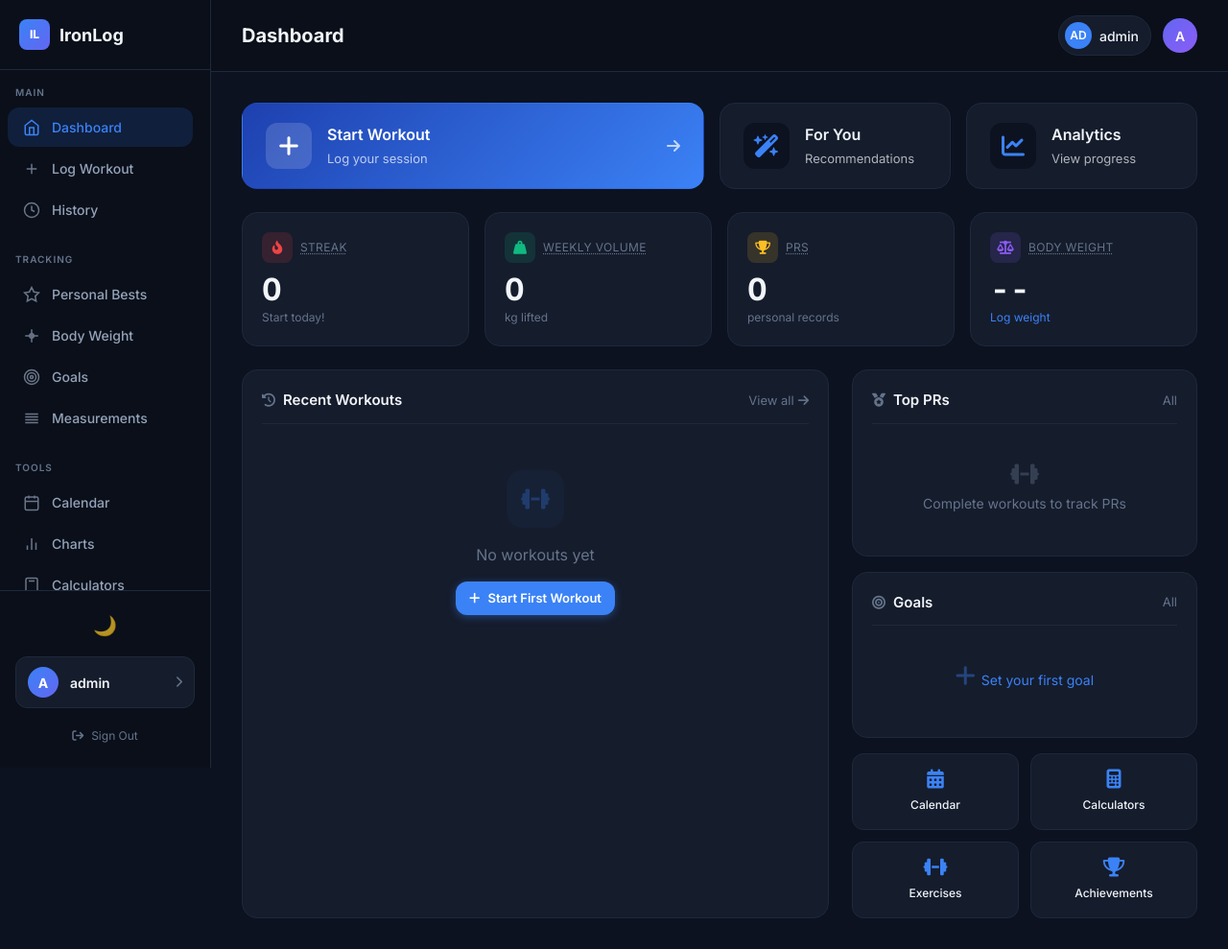
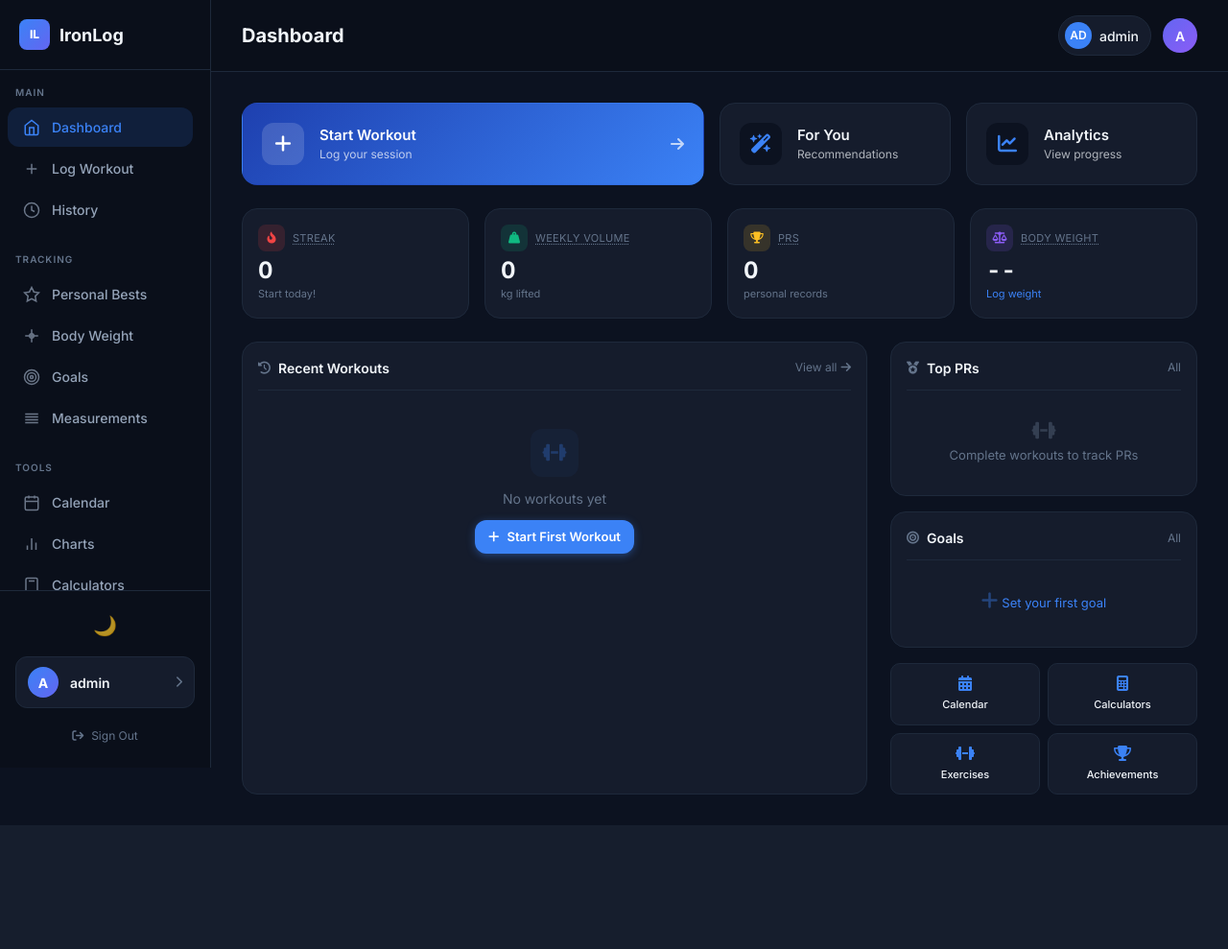
Before and after one commit to batsalshr/Gym-Tracker, a Django app: page / in a window 1280 px wide. Shown: the whole page at 96% size. After the commit the page ends 860 px from the top, so only its background shows below. Run offline with Django 4.2, Linux system fonts and the light colour scheme; a user stored in the database is signed in; data comes from the database, SQL or seed files in the repository.

Commit message:
fix: updated dashboard

```diff
--- a/templates/workouts/dashboard.html
+++ b/templates/workouts/dashboard.html
@@ -83,7 +83,7 @@
 <!-- Main Content -->
 <div class="main-grid">
     <!-- Recent Workouts -->
-    <div class="content-card">
+    <div class="content-card workouts-card">
         <div class="card-header">
             <h3><i class="fa-solid fa-clock-rotate-left"></i> Recent Workouts</h3>
             <a href="{% url 'history' %}" class="link-btn">View all <i class="fa-solid fa-arrow-right"></i></a>
@@ -254,13 +257,14 @@
         display: flex;
         align-items: center;
         gap: 1rem;
-        padding: 1.25rem 1.5rem;
+        padding: 1.25rem;
         background: var(--bg-card);
         border: 1px solid var(--border);
         border-radius: 16px;
         text-decoration: none;
         color: var(--text-primary);
         transition: all 0.2s;
+        min-width: 0;
     }
 
     .action-card:hover {
@@ -280,9 +284,9 @@
     }
 
     .action-icon {
-        font-size: 1.5rem;
-        width: 48px;
-        height: 48px;
+        font-size: 1.25rem;
+        width: 44px;
+        height: 44px;
         display: flex;
         align-items: center;
         justify-content: center;
@@ -299,17 +303,25 @@
     .action-content {
         flex: 1;
         min-width: 0;
+        overflow: hidden;
     }
 
     .action-title {
         display: block;
         font-weight: 600;
-        font-size: 1rem;
+        font-size: 0.9375rem;
+        white-space: nowrap;
+        overflow: hidden;
+        text-overflow: ellipsis;
     }
 
     .action-sub {
-        font-size: 0.8125rem;
+        font-size: 0.75rem;
         opacity: 0.7;
+        white-space: nowrap;
+        overflow: hidden;
+        text-overflow: ellipsis;
+        display: block;
     }
 
     .action-arrow {
@@ -329,24 +341,26 @@
         background: var(--bg-card);
         border: 1px solid var(--border);
         border-radius: 16px;
-        padding: 1.25rem;
+        padding: 1rem;
+        min-width: 0;
     }
 
     .stat-header {
         display: flex;
         align-items: center;
         gap: 0.5rem;
-        margin-bottom: 0.75rem;
+        margin-bottom: 0.5rem;
     }
 
     .stat-icon {
-        font-size: 0.875rem;
-        width: 32px;
-        height: 32px;
+        font-size: 0.75rem;
+        width: 28px;
+        height: 28px;
         display: flex;
         align-items: center;
         justify-content: center;
         border-radius: 8px;
+        flex-shrink: 0;
     }
 
     .stat-icon.fire { background: rgba(239, 68, 68, 0.15); color: #ef4444; }
@@ -355,14 +369,17 @@
     .stat-icon.purple { background: rgba(139, 92, 246, 0.15); color: #8b5cf6; }
 
     .stat-label {
-        font-size: 0.75rem;
+        font-size: 0.6875rem;
         color: var(--text-muted);
         text-transform: uppercase;
         letter-spacing: 0.03em;
+        white-space: nowrap;
+        overflow: hidden;
+        text-overflow: ellipsis;
     }
 
     .stat-number {
-        font-size: 2rem;
+        font-size: 1.5rem;
         font-weight: 700;
         line-height: 1;
         margin-bottom: 0.25rem;
@@ -370,7 +387,7 @@
     }
 
     .stat-desc {
-        font-size: 0.75rem;
+        font-size: 0.6875rem;
         color: var(--text-muted);
     }
 
@@ -382,15 +399,22 @@
     /* Main Grid */
     .main-grid {
         display: grid;
-        grid-template-columns: 1fr 360px;
+        grid-template-columns: 1fr 320px;
         gap: 1.5rem;
+        min-width: 0;
     }
 
     .content-card {
         background: var(--bg-card);
         border: 1px solid var(--border);
         border-radius: 16px;
-        padding: 1.25rem;
+        padding: 1rem;
+        min-width: 0;
+        overflow: hidden;
+    }
+
+    .workouts-card {
+        overflow: hidden;
     }
 
     .card-header {
@@ -400,29 +424,33 @@
         margin-bottom: 1rem;
         padding-bottom: 0.75rem;
         border-bottom: 1px solid var(--border);
+        gap: 0.5rem;
     }
 
     .card-header h3 {
-        font-size: 0.9375rem;
+        font-size: 0.875rem;
         font-weight: 600;
         margin: 0;
         display: flex;
         align-items: center;
         gap: 0.5rem;
+        white-space: nowrap;
     }
 
     .card-header h3 i {
         color: var(--text-muted);
-        font-size: 0.875rem;
+        font-size: 0.8125rem;
     }
 
     .link-btn {
-        font-size: 0.8125rem;
+        font-size: 0.75rem;
         color: var(--text-muted);
         text-decoration: none;
         display: flex;
         align-items: center;
         gap: 0.25rem;
+        white-space: nowrap;
+        flex-shrink: 0;
     }
 
     .link-btn:hover {
@@ -533,6 +565,7 @@
         display: flex;
         flex-direction: column;
         gap: 1rem;
+        min-width: 0;
     }
 
     /* PR List */
@@ -642,18 +685,18 @@
     .quick-links-card {
         display: grid;
         grid-template-columns: repeat(2, 1fr);
-        gap: 0.75rem;
+        gap: 0.5rem;
     }
 
     .quick-link-item {
         display: flex;
         flex-direction: column;
         align-items: center;
-        gap: 0.5rem;
-        padding: 1rem;
+        gap: 0.375rem;
+        padding: 0.75rem 0.5rem;
         background: var(--bg-card);
         border: 1px solid var(--border);
-        border-radius: 12px;
+        border-radius: 10px;
         text-decoration: none;
         color: var(--text-primary);
         transition: all 0.2s;
@@ -665,59 +708,62 @@
     }
 
     .quick-link-item i {
-        font-size: 1.25rem;
+        font-size: 1rem;
         color: var(--accent);
     }
 
     .quick-link-item span {
-        font-size: 0.75rem;
+        font-size: 0.6875rem;
         font-weight: 500;
+        text-align: center;
     }
 
     /* Empty States */
     .empty-state-mini {
         text-align: center;
-        padding: 2rem 1rem;
+        padding: 1.5rem 1rem;
     }
 
     .empty-state-mini .empty-icon {
-        width: 60px;
-        height: 60px;
+        width: 50px;
+        height: 50px;
         background: rgba(59, 130, 246, 0.1);
-        border-radius: 16px;
+        border-radius: 12px;
         display: flex;
         align-items: center;
         justify-content: center;
-        margin: 0 auto 1rem;
+        margin: 0 auto 0.75rem;
     }
 
     .empty-state-mini .empty-icon i {
-        font-size: 1.5rem;
+        font-size: 1.25rem;
         color: var(--accent);
         opacity: 0.6;
     }
 
     .empty-state-mini p {
         color: var(--text-muted);
-        margin-bottom: 1rem;
+        margin-bottom: 0.75rem;
+        font-size: 0.875rem;
     }
 
     .empty-text {
         text-align: center;
-        padding: 1.5rem 0;
+        padding: 1rem 0;
         color: var(--text-muted);
-        font-size: 0.875rem;
+        font-size: 0.8125rem;
     }
 
     .empty-text i {
         display: block;
-        font-size: 1.5rem;
-        margin-bottom: 0.5rem;
+        font-size: 1.25rem;
+        margin-bottom: 0.375rem;
         opacity: 0.4;
     }
 
     .empty-text p {
         margin: 0;
+        font-size: 0.8125rem;
     }
 
     .empty-text a {
@@ -726,7 +772,7 @@
         display: flex;
         align-items: center;
         justify-content: center;
-        gap: 0.375rem;
+        gap: 0.25rem;
     }
 
     .empty-text a:hover {
```
Also changed, not shown: other parts of templates/workouts/dashboard.html (+103 -37 lines), 2 other files.
